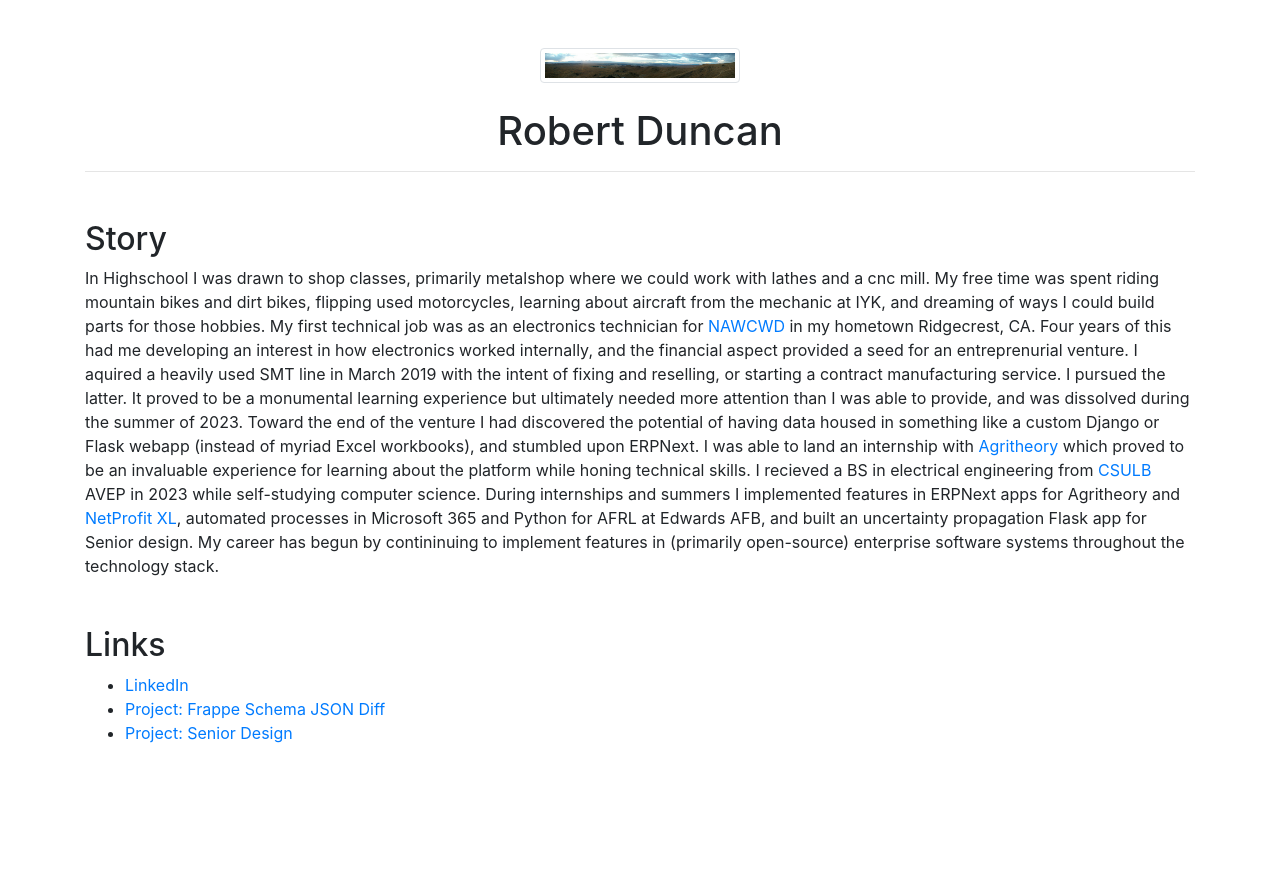
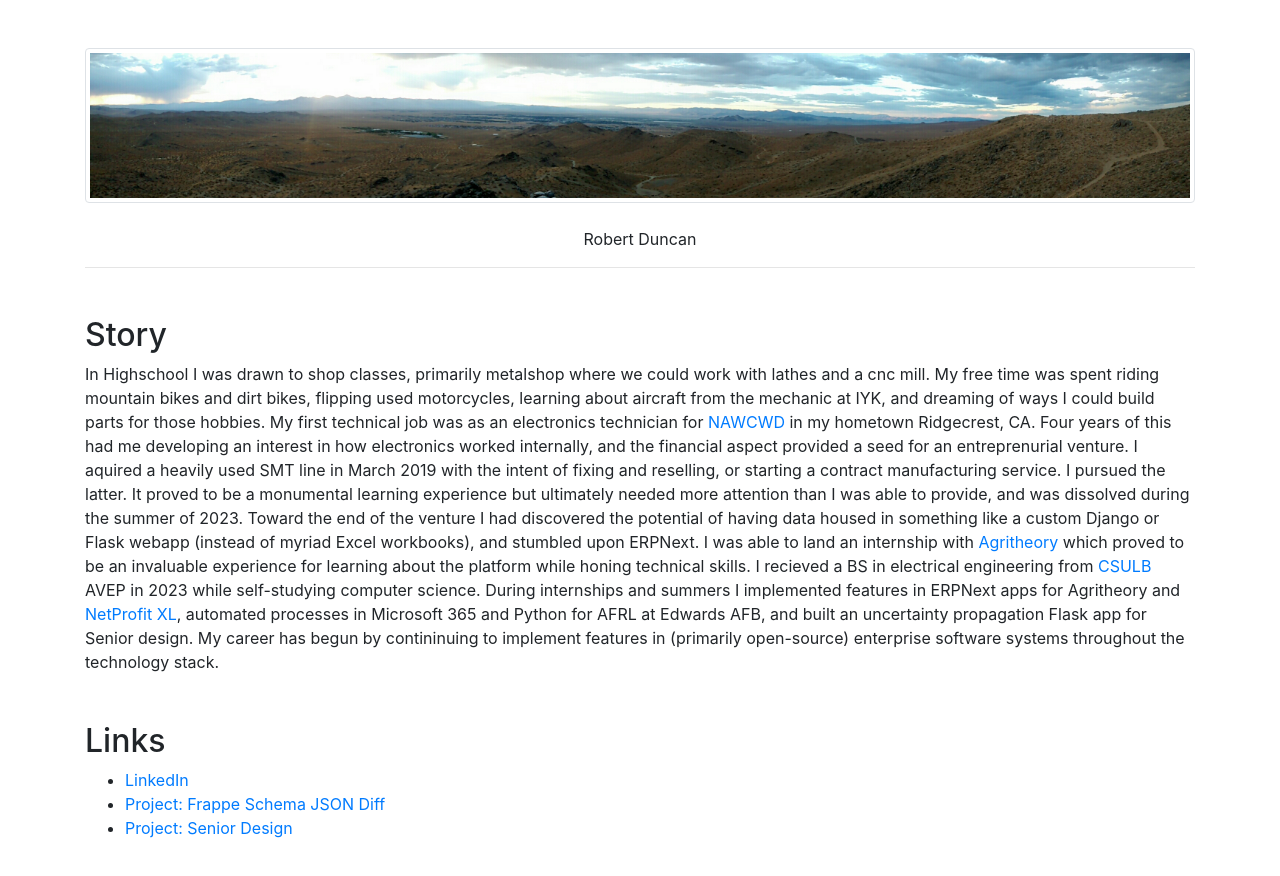
Before and after one commit to robproject/home, a plain HTML site: page index.html in a window 1280 px wide. Before the commit the page ends 800 px from the top, so only its background shows below. Drawn offline with nearby package versions, Linux system fonts and the light colour scheme.

Commit message:
fix: image width

```diff
--- a/index.html
+++ b/index.html
@@ -13,8 +13,7 @@
     <div class="container my-5">
 
         <div class="text-center">
-            <img src="assets/pano.jpg" alt="Your Name" class="img-fluid img-thumbnail mb-4" style="max-width: 200px;">
-            <h1>Robert Duncan</h1>
+            <img src="assets/pano.jpg" alt="Your Name" class="img-fluid img-thumbnail mb-4" <h1>Robert Duncan</h1>
         </div>
 
         <hr>
```
